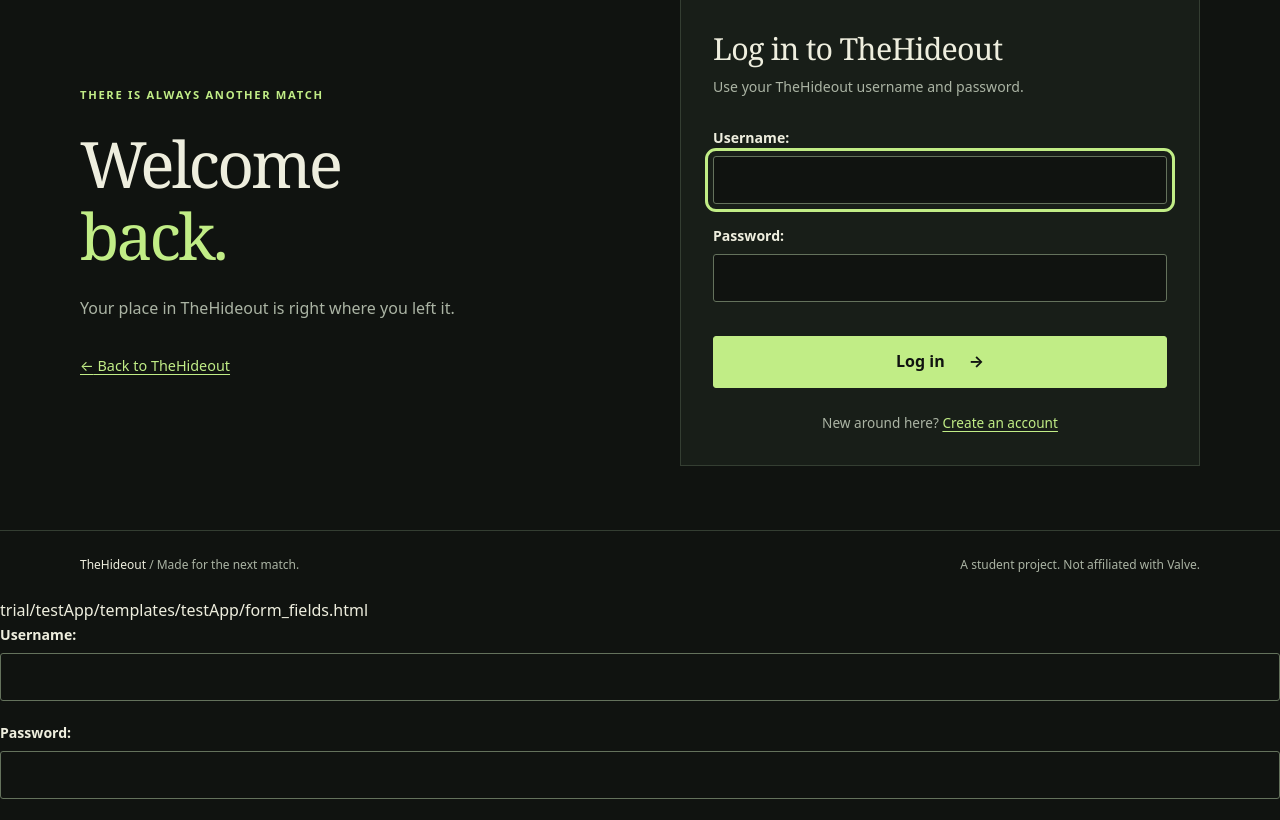
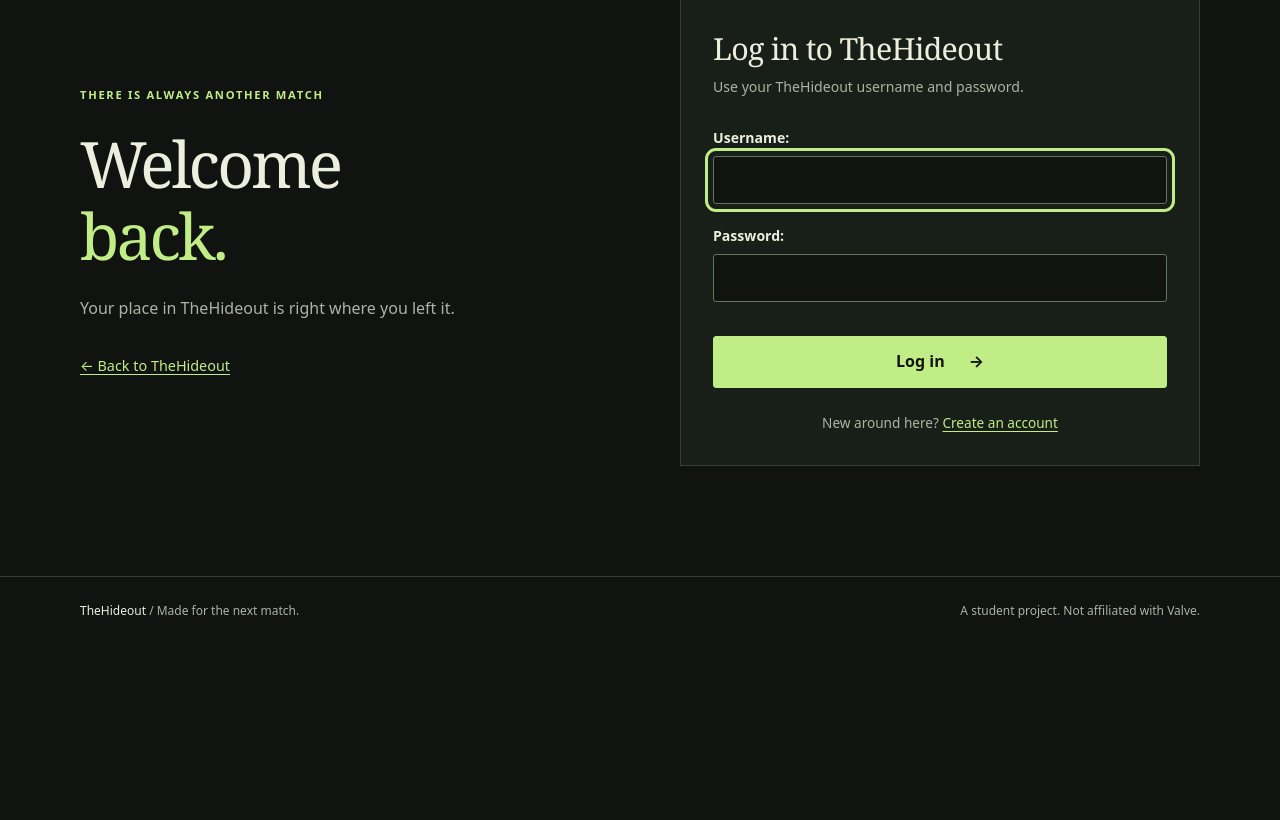
Before and after one commit to Ericsal04/TheHideout, a Django app: page /accounts/login/ in a window 1280 px wide. Shown: the part 156-976 px from the top of the page. After the commit the page ends 774 px from the top, so only its background shows below. Run offline with Django 5.2, Linux system fonts and the light colour scheme.

Commit message:
Fixed the duplicated login and register problem in base.html

```diff
--- a/trial/testApp/templates/testApp/base.html
+++ b/trial/testApp/templates/testApp/base.html
@@ -45,17 +45,3 @@
     </footer>
 </body>
 </html>
-trial/testApp/templates/testApp/form_fields.html
-{% if form.non_field_errors %}
-    <div class="form-errors" role="alert">{{ form.non_field_errors }}</div>
-{% endif %}
-{% for field in form %}
-    <div class="form-field">
-        {{ field.label_tag }}
-        {{ field }}
-        {% if field.help_text %}
-            <div class="help-text" id="{{ field.auto_id }}_helptext">{{ field.help_text|safe }}</div>
-        {% endif %}
-        {% if field.errors %}<div role="alert">{{ field.errors }}</div>{% endif %}
-    </div>
-{% endfor %}
```
